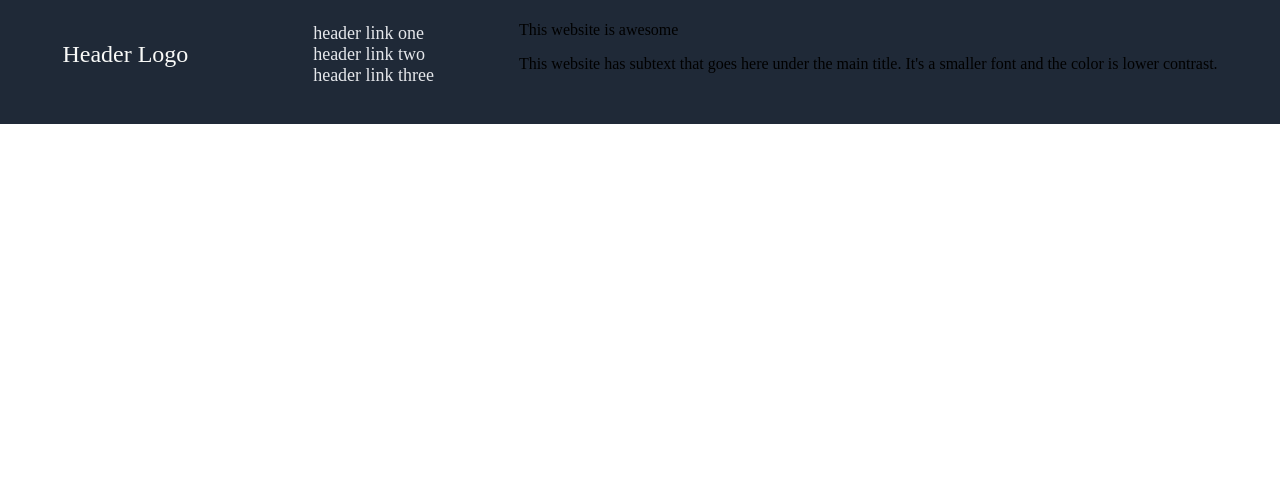
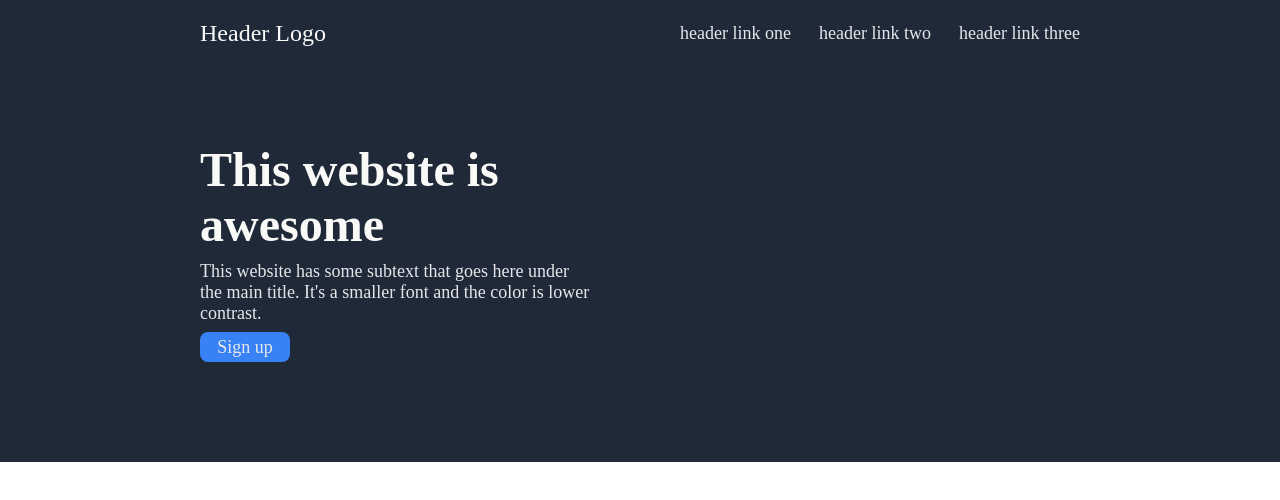
Before and after one commit to JStrang21/landing-page, a plain HTML site: page index.html in a window 1280 px wide. Drawn offline with Linux system fonts and the light colour scheme.

Commit message:
Nearly finished header

```diff
--- a/index.html
+++ b/index.html
@@ -10,19 +10,25 @@
 <body>
 
     <div class='header'>
-        <div class='top-left'>
+        <div class='top-header'>
+            <div class='header-logo'>
                 Header Logo
             </div>
-        <div class='top-right'>
-            <ul>
+
+                <ul class='top-right'>
                     <li>header link one</li>
                     <li>header link two</li>
                     <li>header link three</li>
                 </ul>
+
         </div>
-        <div class='awesome-website'>
-            <p class='awesome'>This website is awesome</p>
-            <p class='subtext'>This website has subtext that goes here under the main title. It's a smaller font and the color is lower contrast.</p>
+        <div class='sub-header'>
+            <!-- <img id='image' src='images/duomo_cathedral.jpg' width='200px' alt='duomo cathedral'> -->
+            <div class='sub-text'>
+                <div class='awesome'>This website is awesome</div>
+                <div class='sub'>This website has some subtext that goes here under the main title. It's a smaller font and the color is lower contrast.</div>
+                <div class='button'>Sign up</div>
+            </div>
         </div>
     </div>
 
--- a/styles.css
+++ b/styles.css
@@ -6,15 +6,35 @@ ul {
     list-style-type:none;
 }
 
+li {
+    display: inline;
+}
+
 .header {
-    padding: 20px;
+    padding: 200px;
     padding-top: 5px;
+    padding-bottom: 100px;
     background-color: #1F2937;
     display: flex;
-    justify-content: space-around;
+    flex-direction: column;
+    justify-content: space-between;
+
 }
 
-.top-left {
+.top-header {
+    display: flex;
+    flex-direction: row;
+    justify-content: space-between;
+    padding-bottom: 80px;
+}
+
+.sub-header {
+    display: flex;
+    flex-direction: column;
+    width: 300px;
+}
+
+.header-logo {
     color: #F9FAF8;
     font-size: 24px;
     display: flex;
@@ -24,4 +44,37 @@ ul {
 .top-right {
     color: #E5E7EB;
     font-size: 18px;
+    width: 400px;
+    display: flex;
+    justify-content: space-between;
 }
+
+.sub-text {
+    color: #E5E7EB;
+    font-size: 18px;
+    display: flex;
+    flex-direction: column;
+    justify-content: space-between;
+    height: 220px;
+    width: 390px;
+}
+
+.awesome {
+    font-size: 48px;
+    font-weight: bolder;
+    color: #F9FAF8;
+}
+
+.button {
+    background-color: #3882f6;
+    display: flex;
+    justify-content: center;
+    align-items: center;
+    width: 90px;
+    height: 30px;
+    border-radius: 8px;
+}
+
+#image {
+    width:300px;
+}
```
Lines whose indentation alone changed are shown as unchanged.
